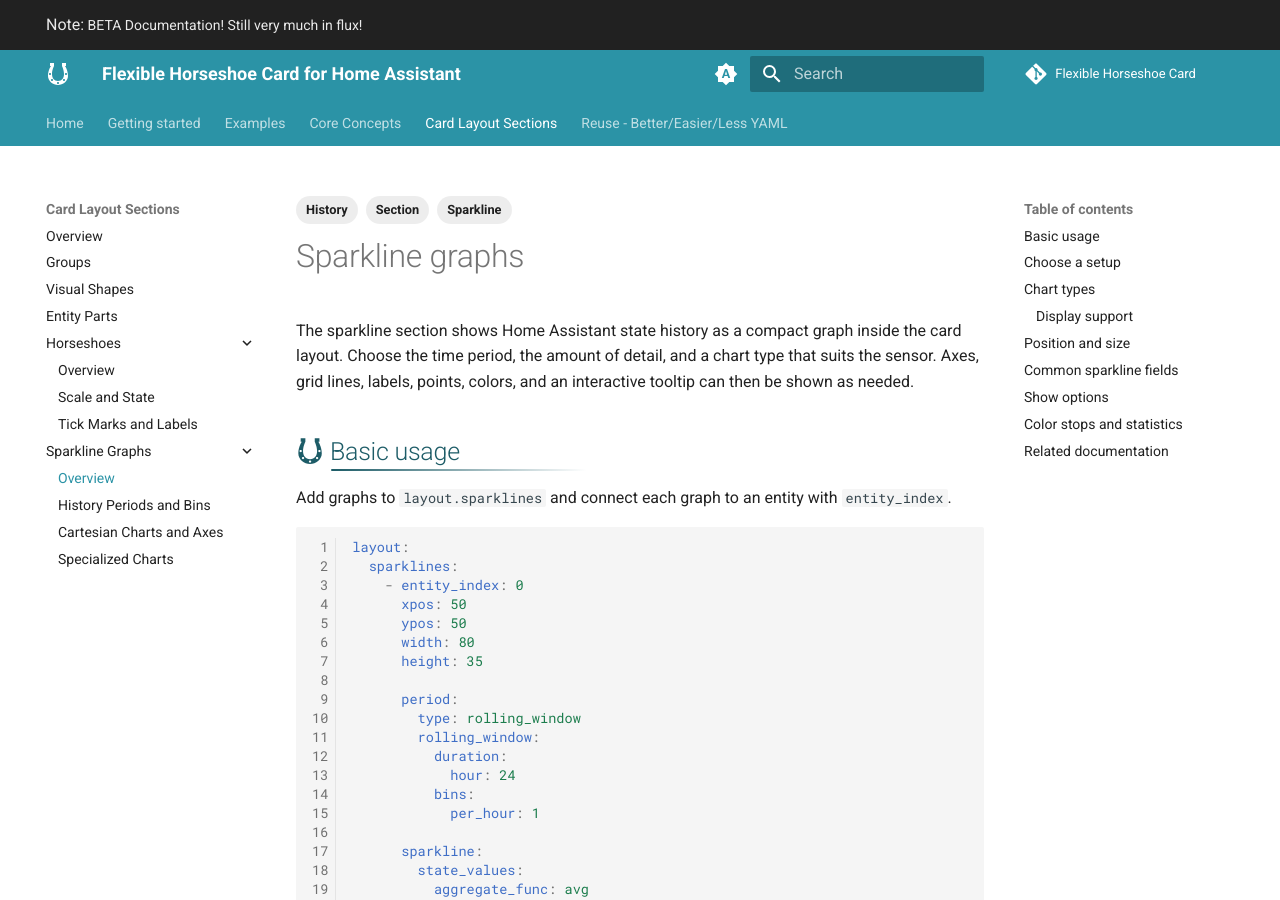
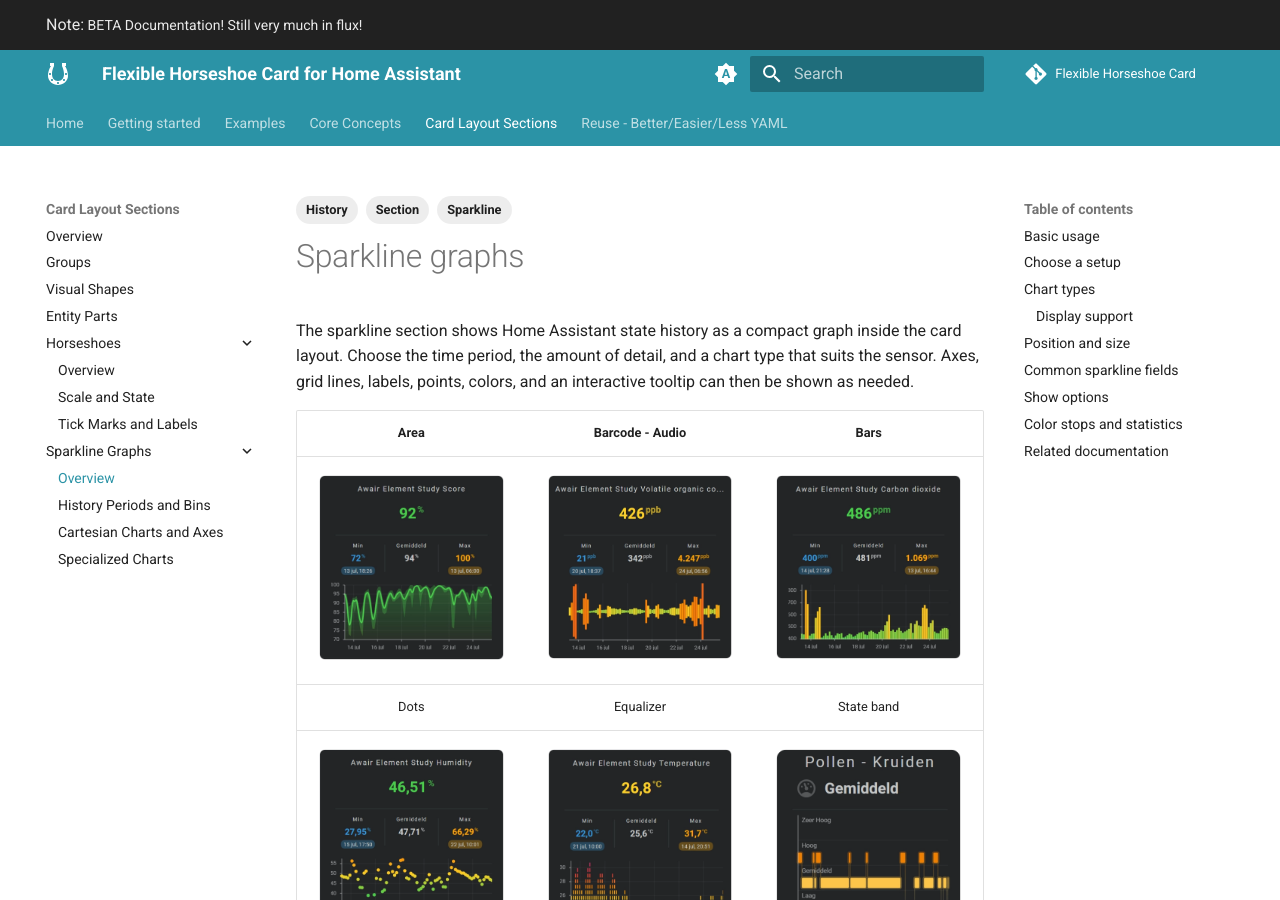
Before and after one commit to AmoebeLabs/flex-horseshoe-card, an MkDocs documentation site: the page built from docs/docs/sections/sparklines-section.md, in a window 1280 px wide and 900 px high. Built offline with MkDocs 1.6.1 and Material for MkDocs 9.7.7, drawn with Linux system fonts in a browser that asks for light colours; comment, search, counter and statistics services are not loaded.

Commit message:
Add more images to documentation

```diff
--- a/docs/docs/sections/sparklines-section.md
+++ b/docs/docs/sections/sparklines-section.md
@@ -11,6 +11,12 @@
 # Sparkline graphs
 
 The sparkline section shows Home Assistant state history as a compact graph inside the card layout. Choose the time period, the amount of detail, and a chart type that suits the sensor. Axes, grid lines, labels, points, colors, and an interactive tooltip can then be shown as needed.
+
+| Area | Barcode - Audio | Bars |
+| :-:| :-:| :-:|
+|  ![Flexible Horseshoe Card - Sparkline Area Chart](../assets/screenshots/fhs-demo-card-area-study-score--dark.webp) | ![Flexible Horseshoe Card - Sparkline Barcode Chart](../assets/screenshots/fhs-demo-card-barcode_audio-study-voc--dark.webp) | ![Flexible Horseshoe Card - Sparkline Bars Chart](../assets/screenshots/fhs-demo-card-bars-study-co2--dark.webp) |
+| Dots | Equalizer | State band |
+| ![Flexible Horseshoe Card - Sparkline Dots Chart](../assets/screenshots/fhs-demo-card-dots-study-humidity--dark.webp) | ![Flexible Horseshoe Card - Sparkline Equalizer Chart](../assets/screenshots/fhs-demo-card-equalizer-study-temperature--dark.webp) | ![Flexible Horseshoe Card - Sparkline State Bands Chart](../assets/screenshots/fhs-demo-card-state_band-pollen-kruiden--dark.webp) |
 
 ## :material-horseshoe: Basic usage
 
```
